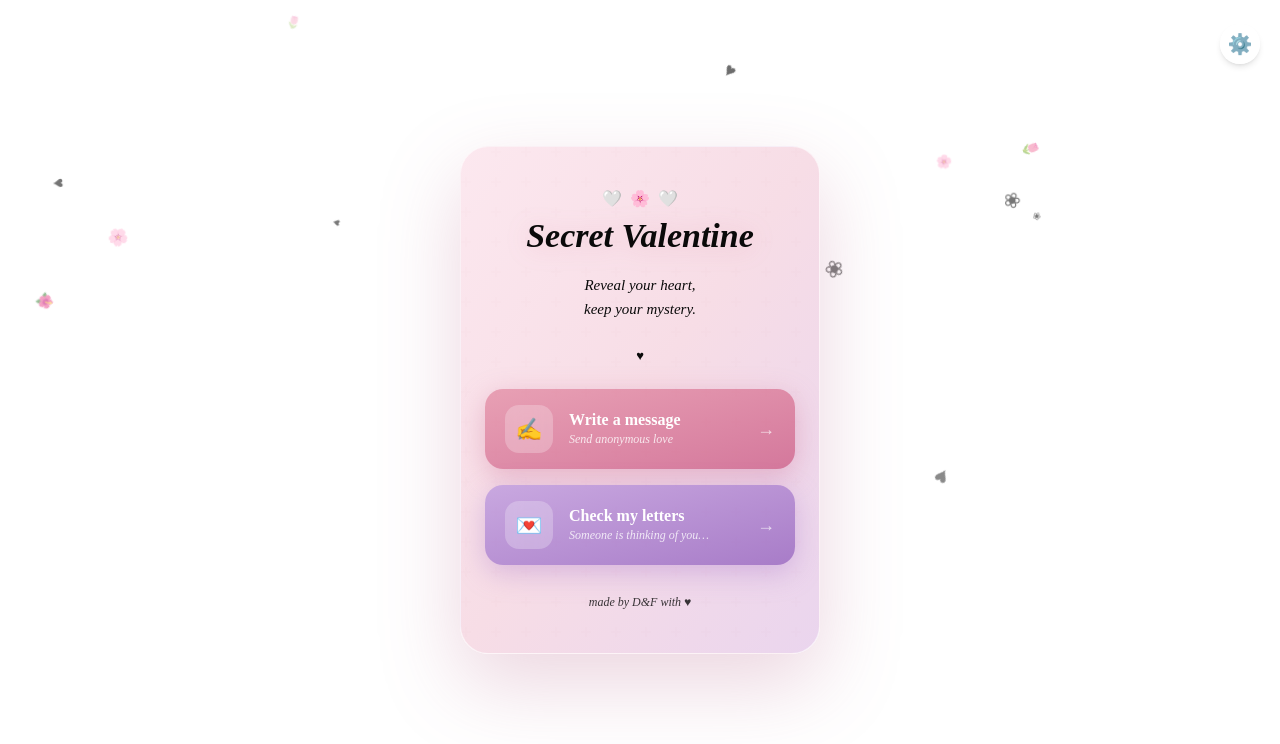
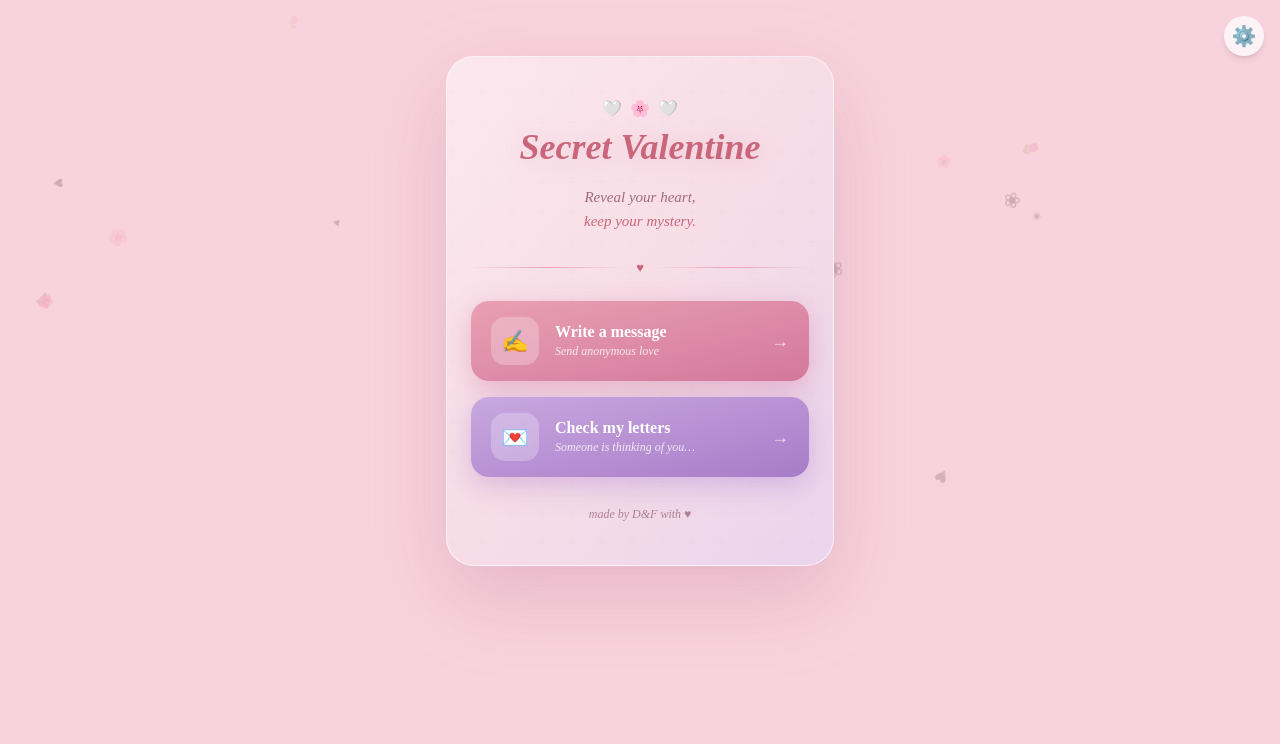
Before and after one commit to MORDI-David-OCC2/Secret-Valentine-App, a React app in the folder app_design_2/src/: page / in a window 1280 px wide. Shown: the top 744 px of the page. Built offline with nearby package versions, Linux system fonts and the light colour scheme; the HTML template or start-up script is replaced by a standard one.

Commit message:
Adaptation à l'écran

```diff
--- a/app_design_2/src/components/HomePage.tsx
+++ b/app_design_2/src/components/HomePage.tsx
@@ -35,18 +35,50 @@ export default function HomePage({ onNavigate, language }: HomePageProps) {
   const t = translations[language];
 
   return (
-    <div className="relative min-h-screen w-full flex items-center justify-center px-4">
+    <div
+      className="
+        relative w-full
+        min-h-[100dvh]
+        bg-[rgba(246,193,208,0.71)]
+        flex justify-center
+      "
+      style={{
+        // Safe areas (iOS notch)
+        paddingTop: "max(16px, env(safe-area-inset-top))",
+        paddingBottom: "max(16px, env(safe-area-inset-bottom))",
+      }}
+    >
       {/* Settings */}
       <button
         onClick={() => onNavigate("settings")}
-        className="absolute top-6 right-5 size-10 rounded-full bg-white/70 backdrop-blur-md shadow-md flex items-center justify-center z-10"
+        className="
+          absolute right-4
+          top-[max(16px,env(safe-area-inset-top))]
+          size-10 rounded-full
+          bg-white/70 backdrop-blur-md
+          shadow-md
+          flex items-center justify-center
+          z-20
+        "
         aria-label="Settings"
       >
         <span className="text-xl">⚙️</span>
       </button>
 
+      {/* Page container: top-aligned, scroll-safe */}
+      <div className="w-full max-w-[420px] px-4">
         {/* UI1 “card” container */}
-      <div className="relative z-10 w-full max-w-[360px] rounded-[28px] bg-gradient-to-br from-[#fce8ef] via-[#f7dde6] to-[#ead5ee] shadow-[0_30px_80px_rgba(180,90,130,.25)] border border-white/60 px-6 py-10 overflow-hidden">
+        <div
+          className="
+            relative z-10
+            mt-10
+            rounded-[28px]
+            bg-gradient-to-br from-[#fce8ef] via-[#f7dde6] to-[#ead5ee]
+            shadow-[0_30px_80px_rgba(180,90,130,.25)]
+            border border-white/60
+            overflow-hidden
+          "
+        >
           {/* subtle texture look */}
           <div
             className="pointer-events-none absolute inset-0 opacity-[0.22]"
@@ -56,9 +88,11 @@ export default function HomePage({ onNavigate, language }: HomePageProps) {
             }}
           />
 
+          {/* Inner padding responsive */}
+          <div className="relative px-6 py-8 sm:px-7 sm:py-10">
             {/* Header */}
             <motion.div
-          className="relative text-center"
+              className="text-center"
               initial={{ opacity: 0, y: 16 }}
               animate={{ opacity: 1, y: 0 }}
               transition={{ duration: 0.6 }}
@@ -69,14 +103,25 @@ export default function HomePage({ onNavigate, language }: HomePageProps) {
                 <span className="text-base">🤍</span>
               </div>
 
-          <h1 className="font-['Playfair_Display',serif] italic font-bold text-[34px] leading-none text-[color:var(--rose-deep)] drop-shadow-[0_2px_12px_rgba(200,90,130,.2)]">
+              <h1
+                className="
+                  font-['Playfair_Display',serif] italic font-bold
+                  leading-none
+                  text-[#c9667a]
+                  drop-shadow-[0_2px_12px_rgba(200,90,130,.2)]
+                "
+                style={{
+                  // fluid title size
+                  fontSize: "clamp(28px, 6.5vw, 36px)",
+                }}
+              >
                 {t.title}
               </h1>
 
-          <p className="mt-5 text-[15px] italic text-[color:var(--text-light)] leading-relaxed">
+              <p className="mt-5 text-[15px] italic text-[#9e6b80] leading-relaxed">
                 {t.tagline1}
                 <br />
-            <span className="text-[color:var(--rose-deep)]">{t.tagline2}</span>
+                <span className="text-[#c9667a]">{t.tagline2}</span>
               </p>
             </motion.div>
 
@@ -87,41 +132,59 @@ export default function HomePage({ onNavigate, language }: HomePageProps) {
               animate={{ opacity: 1, y: 0 }}
               transition={{ delay: 0.15 }}
             >
-          <div className="flex-1 h-px bg-gradient-to-r from-transparent via-[color:var(--rose)] to-transparent" />
-          <div className="text-[13px] text-[color:var(--rose-deep)]">♥</div>
-          <div className="flex-1 h-px bg-gradient-to-r from-transparent via-[color:var(--rose)] to-transparent" />
+              <div className="flex-1 h-px bg-gradient-to-r from-transparent via-[#e8a0b4] to-transparent" />
+              <div className="text-[13px] text-[#c9667a]">♥</div>
+              <div className="flex-1 h-px bg-gradient-to-r from-transparent via-[#e8a0b4] to-transparent" />
             </motion.div>
 
             {/* Buttons */}
             <div className="space-y-4">
               <button
                 onClick={() => onNavigate("compose")}
-            className="w-full flex items-center gap-4 rounded-[18px] px-5 py-4 text-left shadow-[0_8px_28px_rgba(200,100,140,.35)] bg-gradient-to-br from-[#e8a0b4] to-[#d4789c] hover:translate-y-[-2px] transition"
+                className="
+                  w-full flex items-center gap-4
+                  rounded-[18px]
+                  px-5 py-4
+                  text-left
+                  shadow-[0_8px_28px_rgba(200,100,140,.35)]
+                  bg-gradient-to-br from-[#e8a0b4] to-[#d4789c]
+                  active:scale-[0.99]
+                  transition
+                "
               >
                 <div className="size-12 rounded-[14px] bg-white/25 backdrop-blur flex items-center justify-center text-[22px]">
                   ✍️
                 </div>
-            <div className="flex-1">
+                <div className="flex-1 min-w-0">
                   <div className="font-['Playfair_Display',serif] text-[16px] font-bold text-white leading-tight">
                     {t.writeTitle}
                   </div>
-              <div className="text-[12px] italic text-white/80">{t.writeSub}</div>
+                  <div className="text-[12px] italic text-white/80 truncate">{t.writeSub}</div>
                 </div>
                 <div className="text-white/70 text-lg">→</div>
               </button>
 
               <button
                 onClick={() => onNavigate(isAuthenticated ? "letters" : "claim")}
-            className="w-full flex items-center gap-4 rounded-[18px] px-5 py-4 text-left shadow-[0_8px_28px_rgba(160,110,200,.35)] bg-gradient-to-br from-[#c9a8e0] to-[#a87cc8] hover:translate-y-[-2px] transition"
+                className="
+                  w-full flex items-center gap-4
+                  rounded-[18px]
+                  px-5 py-4
+                  text-left
+                  shadow-[0_8px_28px_rgba(160,110,200,.35)]
+                  bg-gradient-to-br from-[#c9a8e0] to-[#a87cc8]
+                  active:scale-[0.99]
+                  transition
+                "
               >
                 <div className="size-12 rounded-[14px] bg-white/25 backdrop-blur flex items-center justify-center text-[22px]">
                   💌
                 </div>
-            <div className="flex-1">
+                <div className="flex-1 min-w-0">
                   <div className="font-['Playfair_Display',serif] text-[16px] font-bold text-white leading-tight">
                     {t.inboxTitle}
                   </div>
-              <div className="text-[12px] italic text-white/80">{t.inboxSub}</div>
+                  <div className="text-[12px] italic text-white/80 truncate">{t.inboxSub}</div>
                 </div>
                 <div className="text-white/70 text-lg">→</div>
               </button>
@@ -130,11 +193,16 @@ export default function HomePage({ onNavigate, language }: HomePageProps) {
             {/* Footer */}
             <button
               onClick={() => onNavigate("credits")}
-          className="mt-7 w-full text-center text-[12px] italic text-[color:var(--text-light)] opacity-80"
+              className="mt-7 w-full text-center text-[12px] italic text-[#9e6b80] opacity-80"
             >
               {t.footer} ♥
             </button>
           </div>
         </div>
+
+        {/* If the device is super short, allow page to scroll naturally */}
+        <div className="h-6" />
+      </div>
+    </div>
   );
 }
```
Lines whose indentation alone changed are shown as unchanged.
